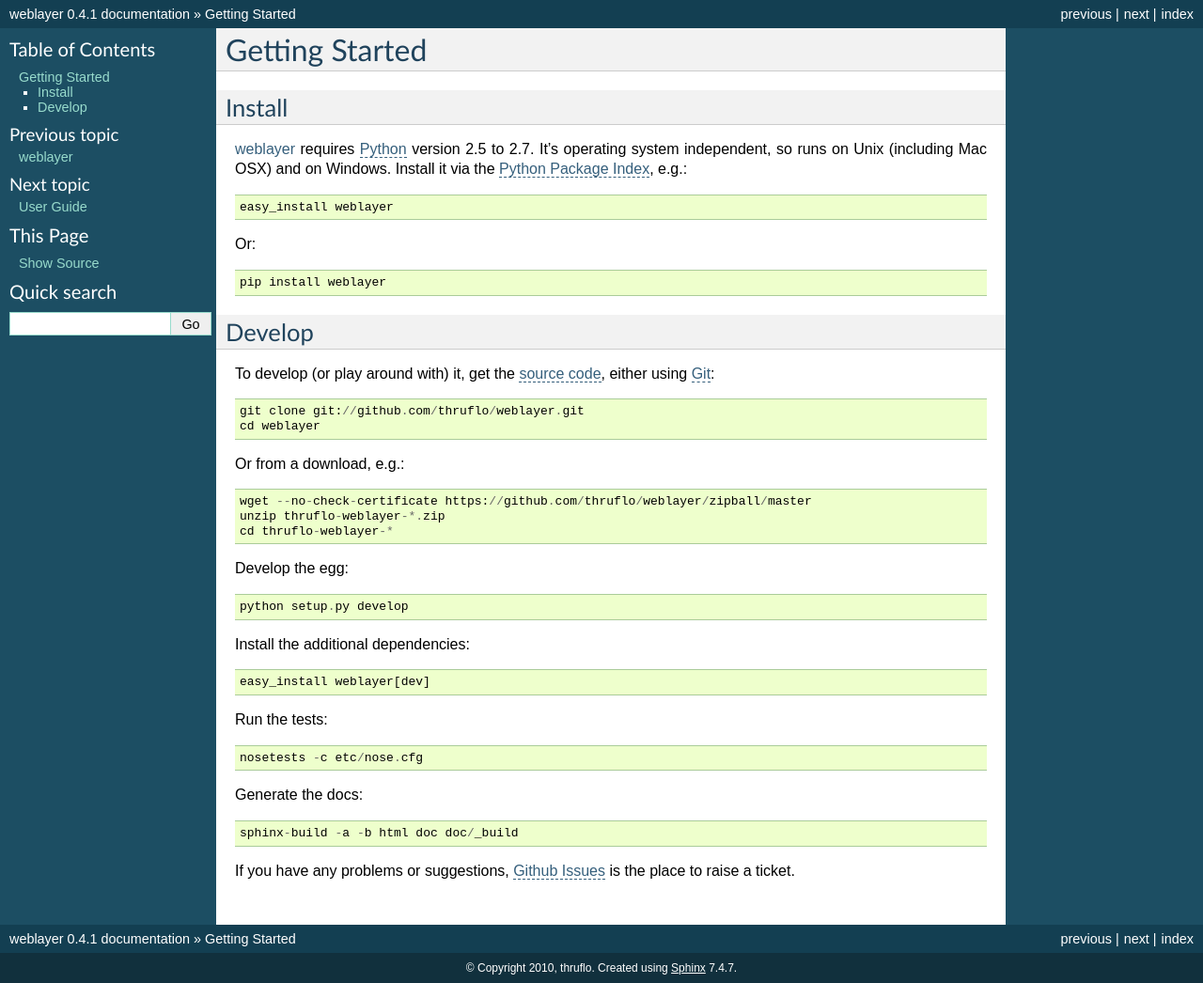
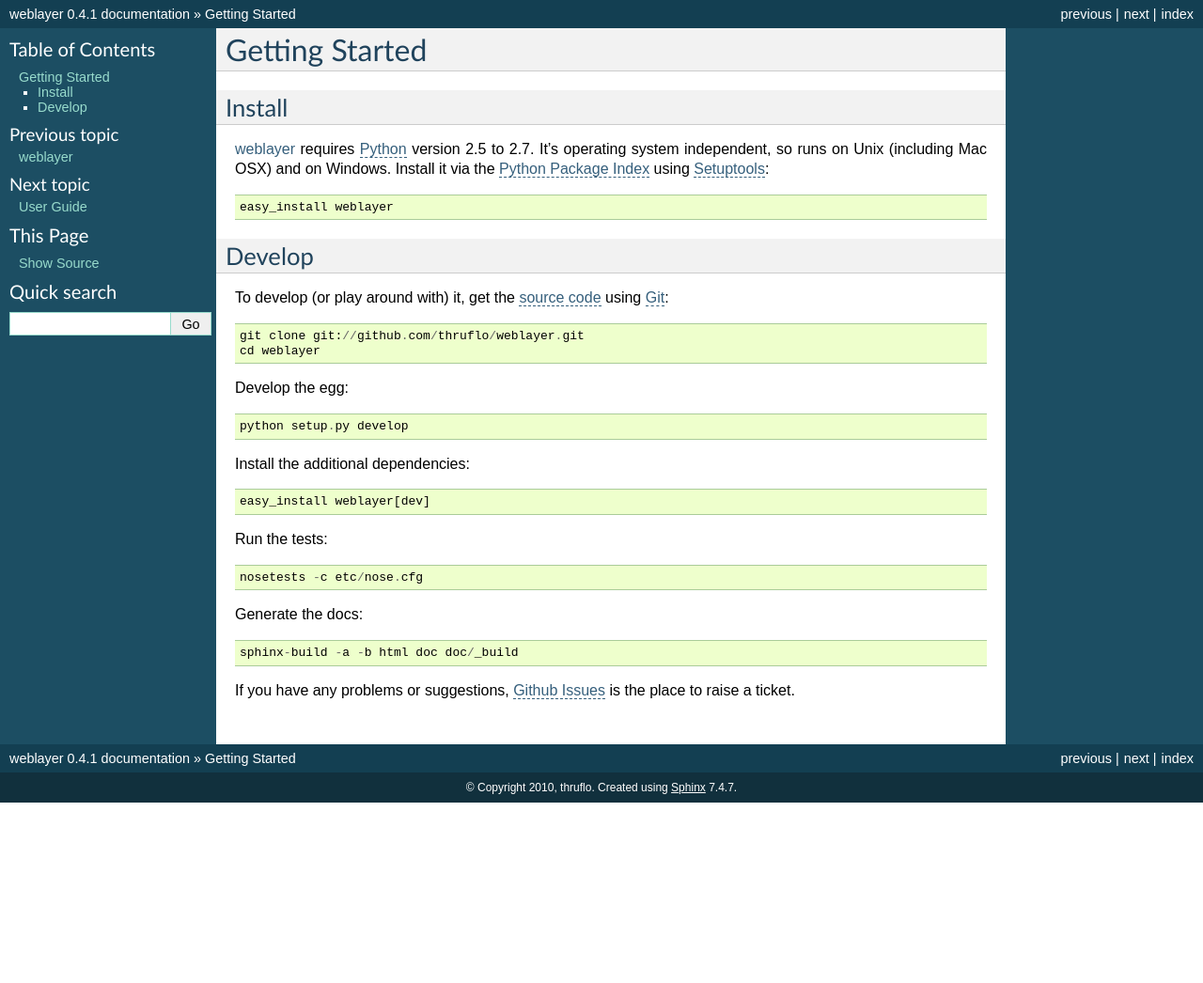
Before and after one commit to thruflo/weblayer, a Sphinx documentation site: the page built from doc/gettingstarted.rst, in a window 1280 px wide and 1046 px high. Shown: the whole window at 94% size. Built offline with Sphinx 7.4.7, drawn with Linux system fonts in a browser that asks for light colours.

Commit message:
simplified install and develop docs

```diff
--- a/doc/gettingstarted.rst
+++ b/doc/gettingstarted.rst
@@ -8,29 +8,17 @@
 
 :ref:`weblayer` requires `Python`_ version 2.5 to 2.7.  It's operating system
 independent, so runs on Unix (including Mac OSX) and on Windows.  Install it
-via the `Python Package Index`_, e.g.::
+via the `Python Package Index`_ using `Setuptools`_::
 
     easy_install weblayer
-
-Or::
-
-    pip install weblayer
-
 
 Develop
 -------
 
-To develop (or play around with) it, get the `source code`_, either using
-`Git`_::
+To develop (or play around with) it, get the `source code`_ using `Git`_::
 
     git clone git://github.com/thruflo/weblayer.git
     cd weblayer
-
-Or from a download, e.g.::
-
-    wget --no-check-certificate https://github.com/thruflo/weblayer/zipball/master
-    unzip thruflo-weblayer-*.zip
-    cd thruflo-weblayer-*
 
 Develop the egg::
 
@@ -55,4 +43,5 @@
 .. _`github issues`: http://github.com/thruflo/weblayer/issues
 .. _`python`: http://www.python.org
 .. _`python package index`: http://pypi.python.org/pypi/weblayer
+.. _`setuptools`: http://pypi.python.org/pypi/setuptools
 .. _`source code`: http://github.com/thruflo/weblayer
```
Also changed, not shown: README.rst (+3 -13 lines).
